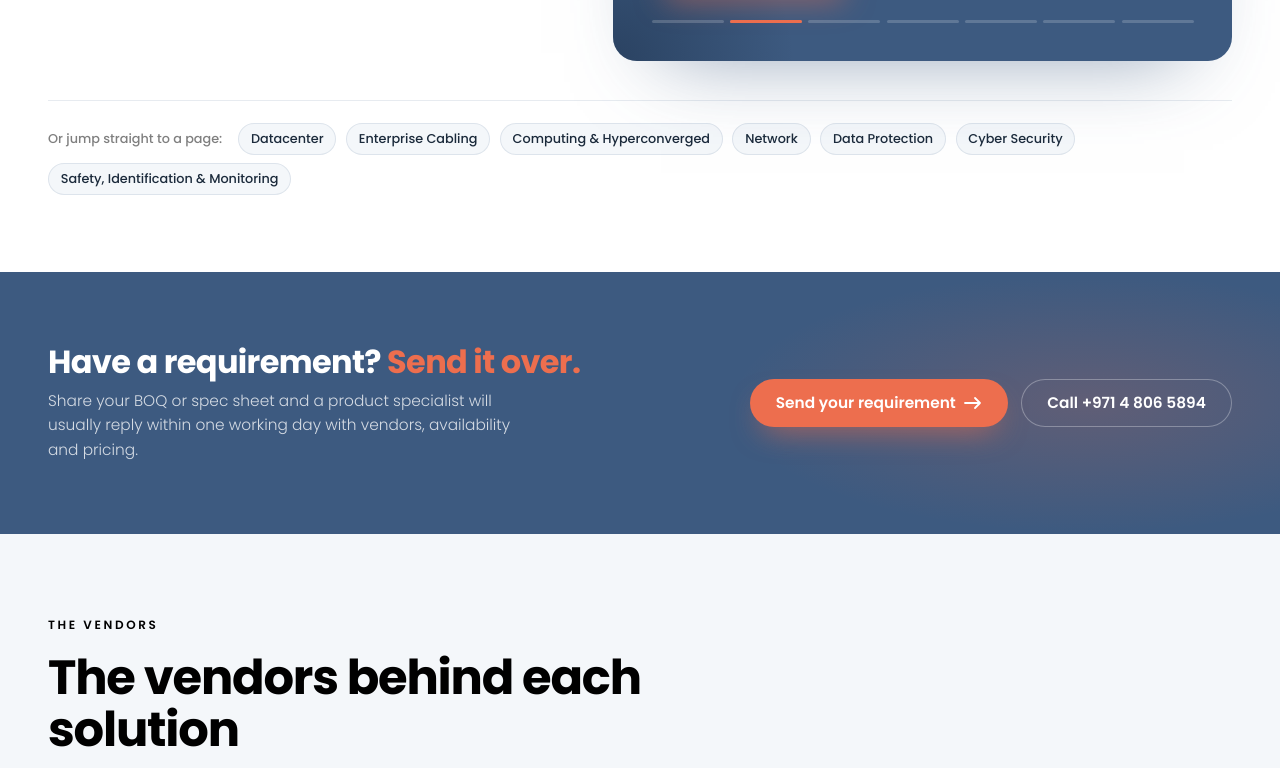
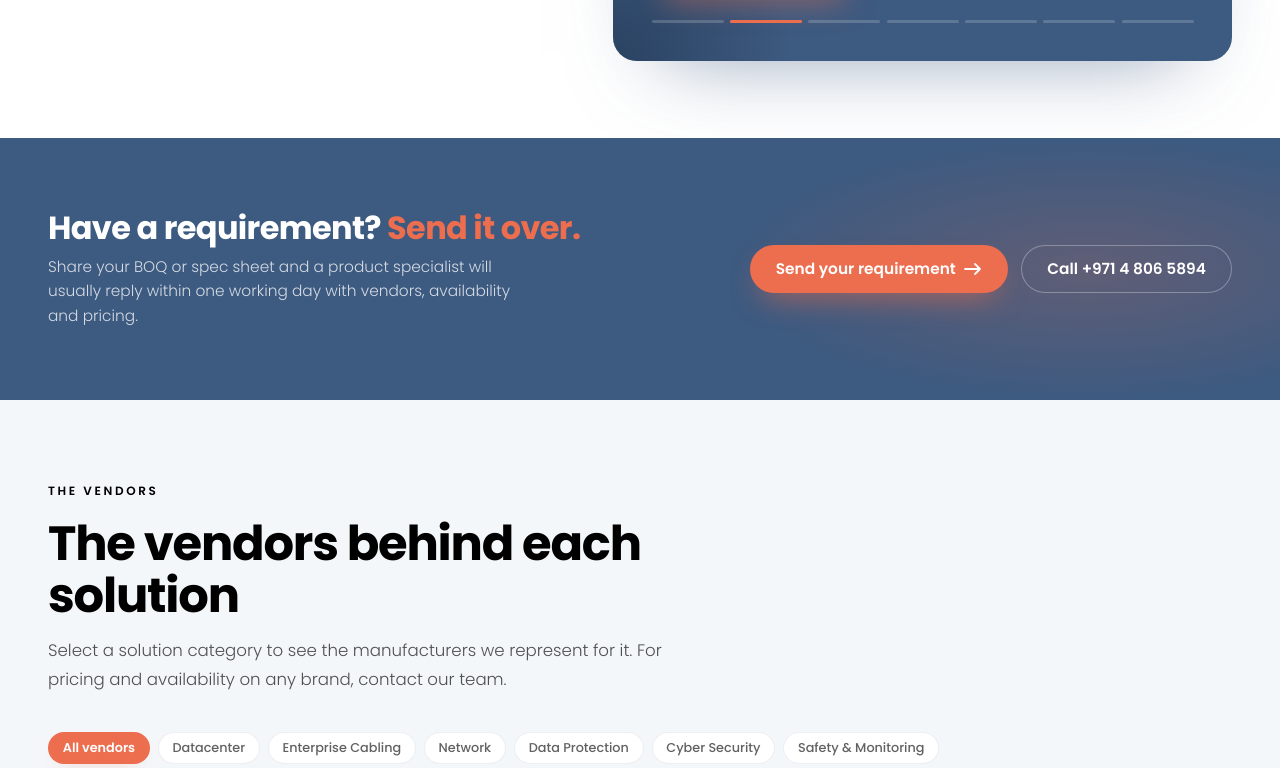
Before and after one commit to gerabsyscom-eng/AMP_WEBSITE_MOCKUP, a plain HTML site: page solutions.html in a window 1280 px wide. Shown: the part 1611-2379 px from the top of the page. Drawn offline with Linux system fonts and the light colour scheme.

Commit message:
Solutions hub: remove the 'Or jump straight to a page' link row (owner order)
Co-Authored-By: Claude Opus 5.5 <noreply@anthropic.com>

```diff
--- a/solutions.html
+++ b/solutions.html
@@ -1272,10 +1272,6 @@ body.admin-bar #amp-header-system .amp-drawer{top:32px;height:calc(100dvh - 32px
 #amp-sv-stack .st-bars{ position:relative; display:flex; gap:.4rem; margin-top:1.4rem; }
 #amp-sv-stack .st-bars i{ height:3px; flex:1; border-radius:100px; background:rgba(255,255,255,.18); overflow:hidden; position:relative; }
 #amp-sv-stack .st-bars i.on:after{ content:""; position:absolute; inset:0; background:var(--coral); }
-#amp-sv-stack .st-links{ margin-top:clamp(1.8rem,3.5vw,2.4rem); padding-top:1.4rem; border-top:1px solid rgba(61,90,128,.12); display:flex; flex-wrap:wrap; align-items:center; gap:.5rem .6rem; }
-#amp-sv-stack .st-links__lbl{ font-size:.8rem; font-weight:500; color:rgba(0,0,0,.5); margin-right:.4rem; }
-#amp-sv-stack .st-links a{ font-size:.8rem; font-weight:500; color:#1b2a3b; text-decoration:none; padding:.55em 1em; border-radius:100px; background:var(--porcelain); box-shadow:inset 0 0 0 1px rgba(61,90,128,.12); transition:background-color .35s, color .35s, box-shadow .35s, transform .35s cubic-bezier(.22,1,.36,1); }
-#amp-sv-stack .st-links a:hover{ background:var(--coral); color:#fff; box-shadow:0 12px 24px -14px rgba(237,110,78,.8); transform:translateY(-2px); }
 @media (max-width:960px){
   #amp-sv-stack .st-head{ grid-template-columns:1fr; align-items:start; }
   #amp-sv-stack .st-explorer{ grid-template-columns:1fr; }
@@ -1344,17 +1340,6 @@ body.admin-bar #amp-header-system .amp-drawer{top:32px;height:calc(100dvh - 32px
       </div>
       <div class="st-bars" data-el="bars" aria-hidden="true"><i class="on"></i><i></i><i></i><i></i><i></i><i></i><i></i></div>
     </div>
-  </div>
-
-  <div class="st-links amp-fade">
-    <span class="st-links__lbl">Or jump straight to a page:</span>
-    <a href="datacenter-solutions.html">Datacenter</a>
-    <a href="enterprise-cabling-solutions.html">Enterprise Cabling</a>
-    <a href="computing-hyperconverged-solutions.html">Computing &amp; Hyperconverged</a>
-    <a href="network-solutions.html">Network</a>
-    <a href="data-protection-and-business-continuity.html">Data Protection</a>
-    <a href="cyber-security.html">Cyber Security</a>
-    <a href="safety-identification-monitoring.html">Safety, Identification &amp; Monitoring</a>
   </div>
 </div>
 
```
